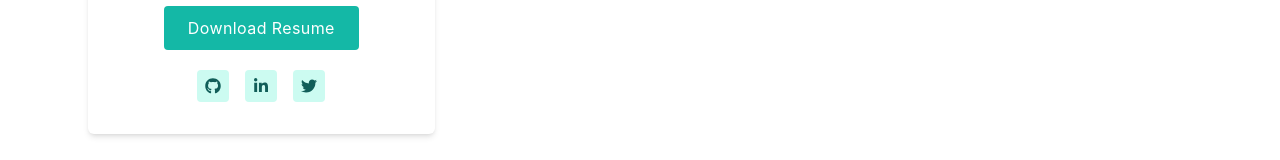
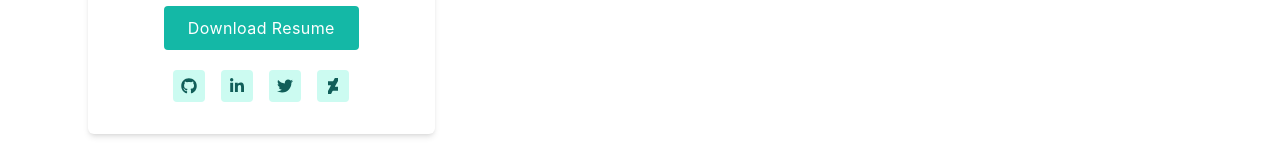
Before and after one commit to singharaj-usai/React-Portfolio, a React (Create React App) app in the folder my-app/: page / in a window 1280 px wide. Shown: the part 298-458 px from the top of the page. Built offline with nearby package versions, Linux system fonts and the light colour scheme.

Commit message:
deviantart social link

```diff
--- a/my-app/src/components/sections/Card/Card.jsx
+++ b/my-app/src/components/sections/Card/Card.jsx
@@ -1,5 +1,5 @@
 import React from 'react';
-import { FaGithub, FaLinkedinIn, FaTwitter } from 'react-icons/fa';
+import { FaGithub, FaLinkedinIn, FaTwitter, FaDeviantart } from 'react-icons/fa';
 import picture from '../../../images/noob.png';
 
 const socials = [
@@ -17,6 +17,11 @@ const socials = [
     id: 3,
     icon: <FaTwitter />,
     link: '#https://twitter.com/OMrbobbilly',
+  },
+  {
+    id: 4,
+    icon: <FaDeviantart />,
+    link: '#https://deviantart.com/realmrbobbilly',
   },
 ]
 
```
